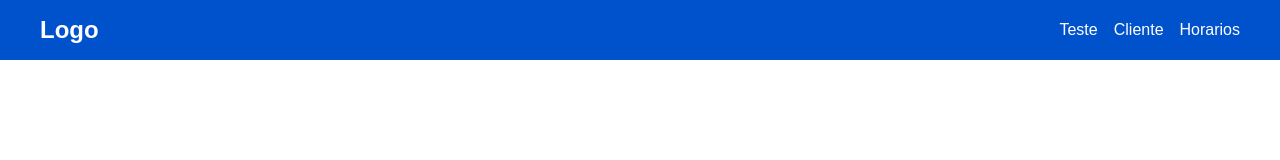
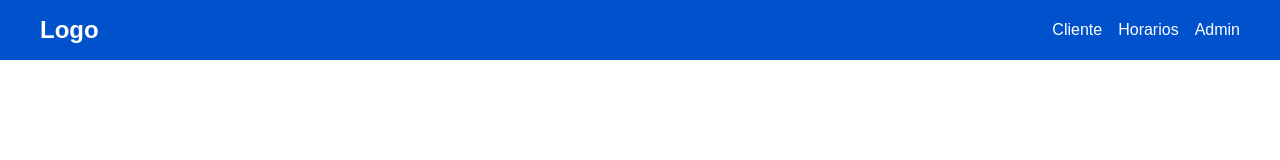
Before and after one commit to lucasrochabz/rocha-agendamentos, a React (Vite) app: page / in a window 1280 px wide. Shown: the top 160 px of the page. Built offline with nearby package versions, Linux system fonts and the light colour scheme.

Commit message:
Add admin page

```diff
--- a/src/components/Header/Header.jsx
+++ b/src/components/Header/Header.jsx
@@ -10,9 +10,9 @@ export const Header = () => {
           <h2>Logo</h2>
           <nav>
             <ul className="navegacao">
-              <Link to="/teste">Teste</Link>
               <Link to="/cliente">Cliente</Link>
               <Link to="/horarios">Horarios</Link>
+              <Link to="/admin">Admin</Link>
             </ul>
           </nav>
         </div>
--- /dev/null
+++ b/src/pages/AdminPage/AdminPage.jsx
@@ -0,0 +1,9 @@
+import './AdminPage.css';
+
+export const AdminPage = () => {
+  return (
+    <>
+      <h2>AdminPage</h2>
+    </>
+  );
+};
--- a/src/pages/TestePage/TestePage.jsx
+++ /dev/null
@@ -1,9 +0,0 @@
-import './TestePage.css';
-
-export const TestePage = () => {
-  return (
-    <>
-      <h2>TestePage</h2>
-    </>
-  );
-};
```
Also changed, not shown: src/main.jsx (+5 -5 lines), src/pages/AdminPage/AdminPage.css (added).
